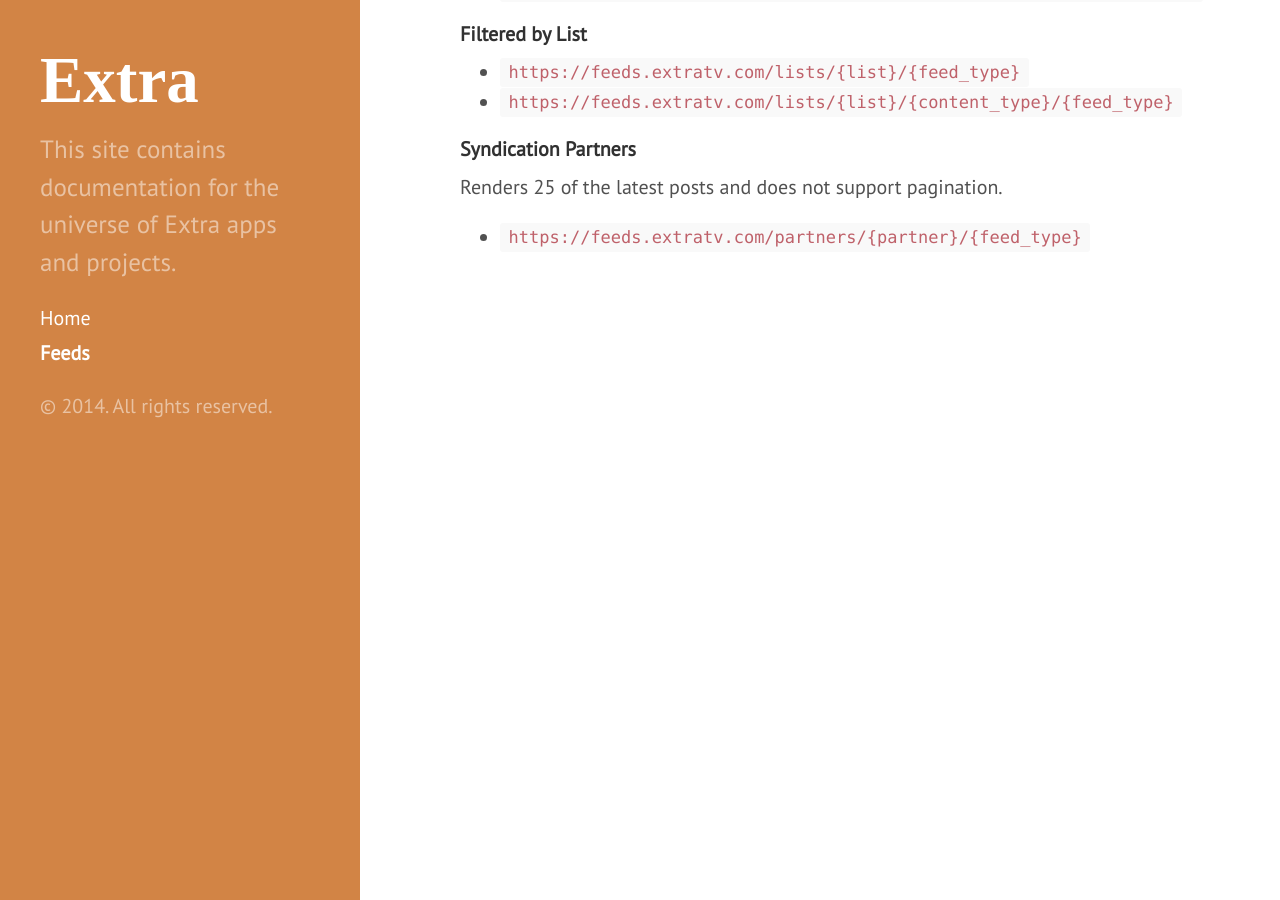
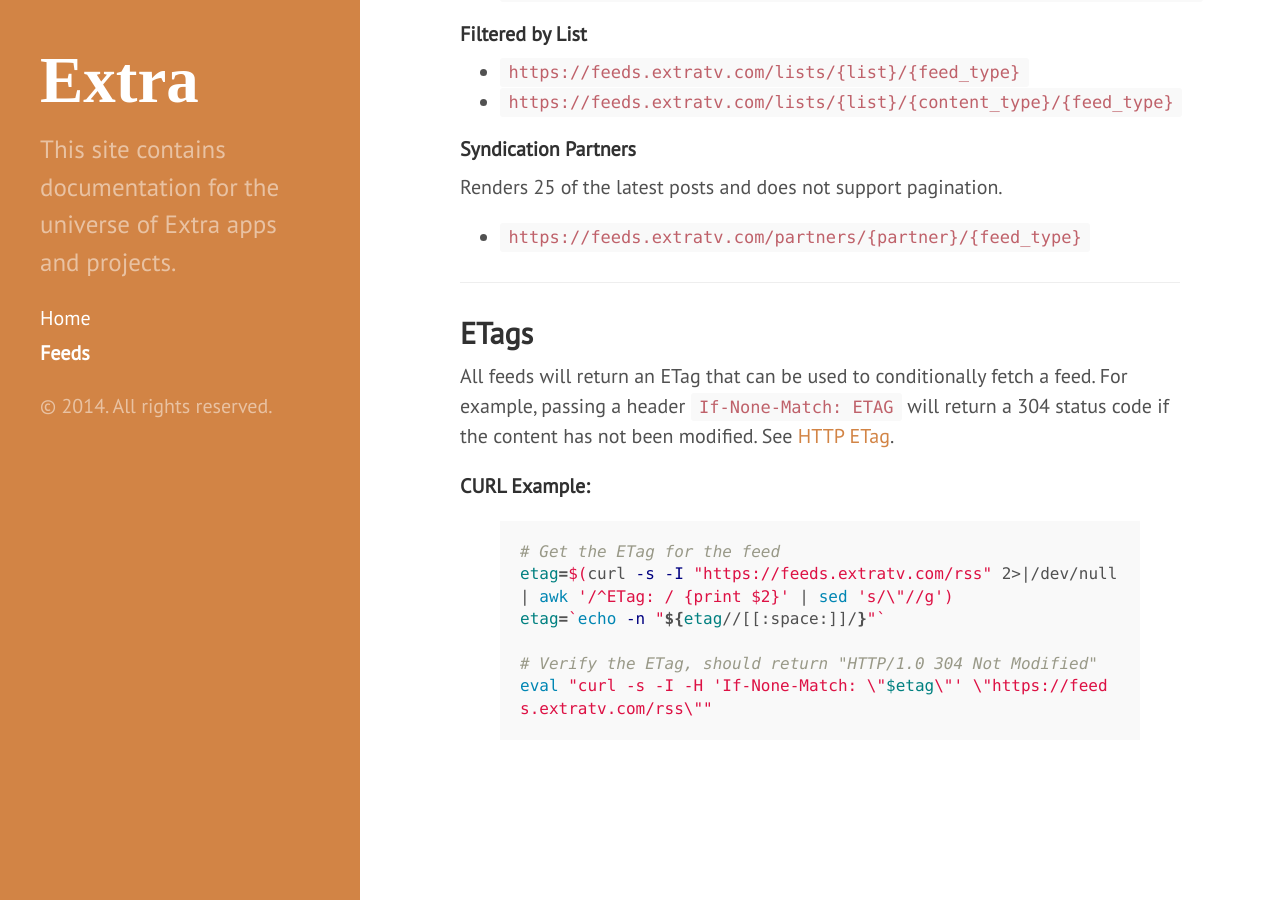
Before and after one commit to wb-docs-extra/wb-docs-extra.github.io, a Jekyll site: the page built from feeds.md, in a window 1280 px wide and 900 px high, scrolled down 1338 px. Built offline with Jekyll 4.4.1, drawn with Linux system fonts in a browser that asks for light colours; nearby versions of some CDN libraries; Markdown is read by kramdown in place of the engine named in the settings; some of the changed text lies outside the part shown.

Commit message:
note about ETags

```diff
--- a/feeds.md
+++ b/feeds.md
@@ -11,7 +11,7 @@
 + __rss__ - http://en.wikipedia.org/wiki/RSS
 + __mrss__ - http://en.wikipedia.org/wiki/Media_RSS
 
-*Unless otherwise noted, if the URI pattern contains `{feed_type}`, then any of the above types will work.*
+*Unless otherwise noted, if the URI pattern contains `{feed_type}` then any of the above types will work.*
 
 
 ###### Content Types:
@@ -20,7 +20,7 @@
 + __posts__ - Currently renders only Extra articles.  *May include other content types in the future.*
 + __videos__ - May include Extra Kaltura videos, YouTube videos or playlists and Vine videos.
 
-*Unless otherwise noted, if the URI pattern contains `{content_type}`, then any of the above types will work.*
+*Unless otherwise noted, if the URI pattern contains `{content_type}` then any of the above types will work.*
 
 
 ###### Paging:
@@ -63,3 +63,27 @@
 Renders 25 of the latest posts and does not support pagination.
 
 + `https://feeds.extratv.com/partners/{partner}/{feed_type}`
+
+
+
+***
+
+
+
+## ETags
+
+All feeds will return an ETag that can be used to conditionally fetch a feed.  For example,
+passing a header `If-None-Match: ETAG` will return a 304 status code if the content has not
+been modified.  See [HTTP ETag](http://en.wikipedia.org/wiki/HTTP_ETag).
+
+__CURL Example:__
+{% highlight bash %}
+# Get the ETag for the feed
+etag=$(curl -s -I "https://feeds.extratv.com/rss" 2>|/dev/null | awk '/^ETag: / {print $2}' | sed 's/\"//g')
+etag=`echo -n "${etag//[[:space:]]/}"`
+
+# Verify the ETag, should return "HTTP/1.0 304 Not Modified"
+eval "curl -s -I -H 'If-None-Match: \"$etag\"' \"https://feeds.extratv.com/rss\""
+
+
+{% endhighlight %}
```
